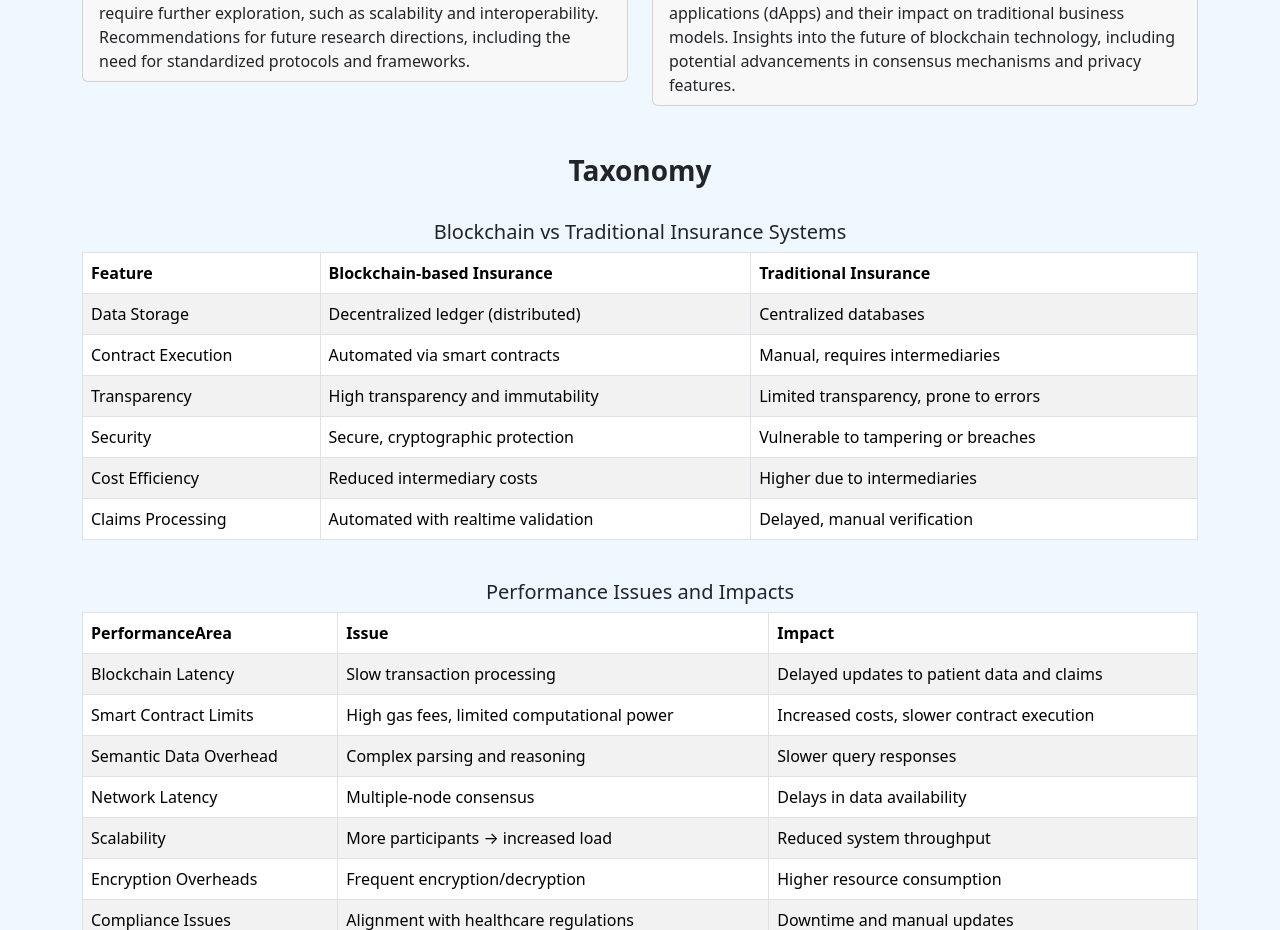
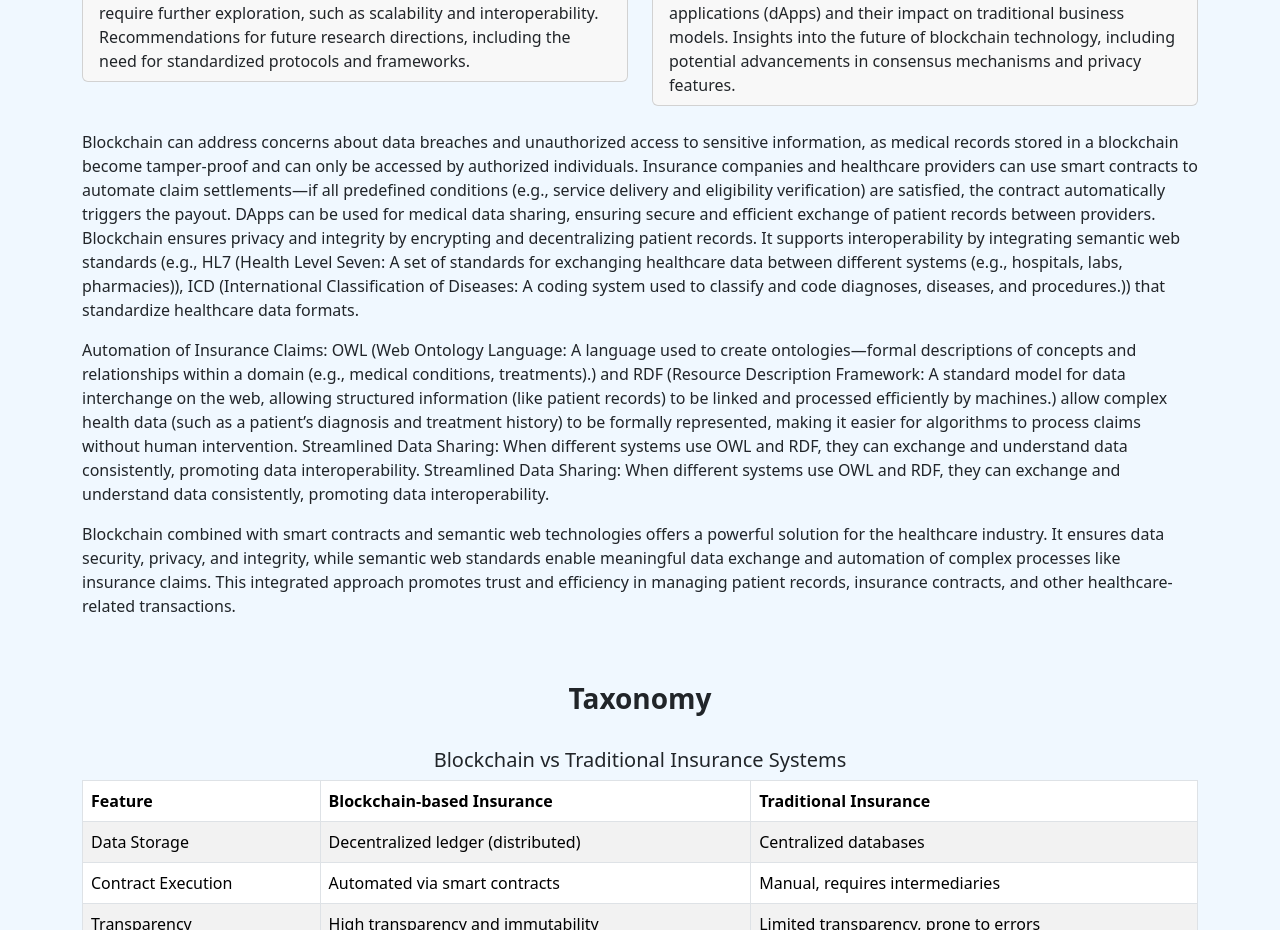
Before and after one commit to LaxminarayanaVSLU/webTechnologiesProject1, a React (Create React App) app: page / in a window 1280 px wide. Shown: the part 2280-3210 px from the top of the page. Built offline with nearby package versions, Linux system fonts and the light colour scheme.

Commit message:
added the content page

```diff
--- a/src/components/ContentPageComponent.jsx
+++ b/src/components/ContentPageComponent.jsx
@@ -206,6 +206,60 @@ const ContentPageComponent = () => {
             </Col>
           </Row>
         </Container>
+
+        <Container>
+          <p>
+            Blockchain can address concerns about data breaches and unauthorized
+            access to sensitive information, as medical records stored in a
+            blockchain become tamper-proof and can only be accessed by
+            authorized individuals. Insurance companies and healthcare providers
+            can use smart contracts to automate claim settlements—if all
+            predefined conditions (e.g., service delivery and eligibility
+            verification) are satisfied, the contract automatically triggers the
+            payout. DApps can be used for medical data sharing, ensuring secure
+            and efficient exchange of patient records between providers.
+            Blockchain ensures privacy and integrity by encrypting and
+            decentralizing patient records. It supports interoperability by
+            integrating semantic web standards (e.g., HL7 (Health Level Seven: A
+            set of standards for exchanging healthcare data between different
+            systems (e.g., hospitals, labs, pharmacies)), ICD (International
+            Classification of Diseases: A coding system used to classify and
+            code diagnoses, diseases, and procedures.)) that standardize
+            healthcare data formats.
+          </p>
+        </Container>
+
+        <Container>
+          <p>
+            Automation of Insurance Claims: OWL (Web Ontology Language: A
+            language used to create ontologies—formal descriptions of concepts
+            and relationships within a domain (e.g., medical conditions,
+            treatments).) and RDF (Resource Description Framework: A standard
+            model for data interchange on the web, allowing structured
+            information (like patient records) to be linked and processed
+            efficiently by machines.) allow complex health data (such as a
+            patient’s diagnosis and treatment history) to be formally
+            represented, making it easier for algorithms to process claims
+            without human intervention. Streamlined Data Sharing: When different
+            systems use OWL and RDF, they can exchange and understand data
+            consistently, promoting data interoperability. Streamlined Data
+            Sharing: When different systems use OWL and RDF, they can exchange
+            and understand data consistently, promoting data interoperability.
+          </p>
+        </Container>
+
+        <Container>
+          <p>
+            Blockchain combined with smart contracts and semantic web
+            technologies offers a powerful solution for the healthcare industry.
+            It ensures data security, privacy, and integrity, while semantic web
+            standards enable meaningful data exchange and automation of complex
+            processes like insurance claims. This integrated approach promotes
+            trust and efficiency in managing patient records, insurance
+            contracts, and other healthcare-related transactions.
+          </p>
+        </Container>
+        <br></br>
       </section>
     </div>
   );
--- a/src/utils/teamMemberDetails.json
+++ b/src/utils/teamMemberDetails.json
@@ -3,8 +3,8 @@
     "name": "Tanmayee Gayathri",
     "details": "Computer Science major at Saint Louis University, graduating in May 2025. My expertise lies in software engineering, machine learning, and web development, with proficiency in Python, Django, React, and Docker. I've worked on diverse projects, including predictive analytics and web applications.",
     "contribution": "Web Development and Survey Paper",
-    "linkedin": "",
-    "github": ""
+    "linkedin": "https://www.linkedin.com/in/tanmayee-bachinappa-232a70243",
+    "github": "https://github.com/Tanmayee17"
   },
   "lax": {
     "name": "Laxminarayana Vadnala",
```
Lines whose indentation alone changed are shown as unchanged.
